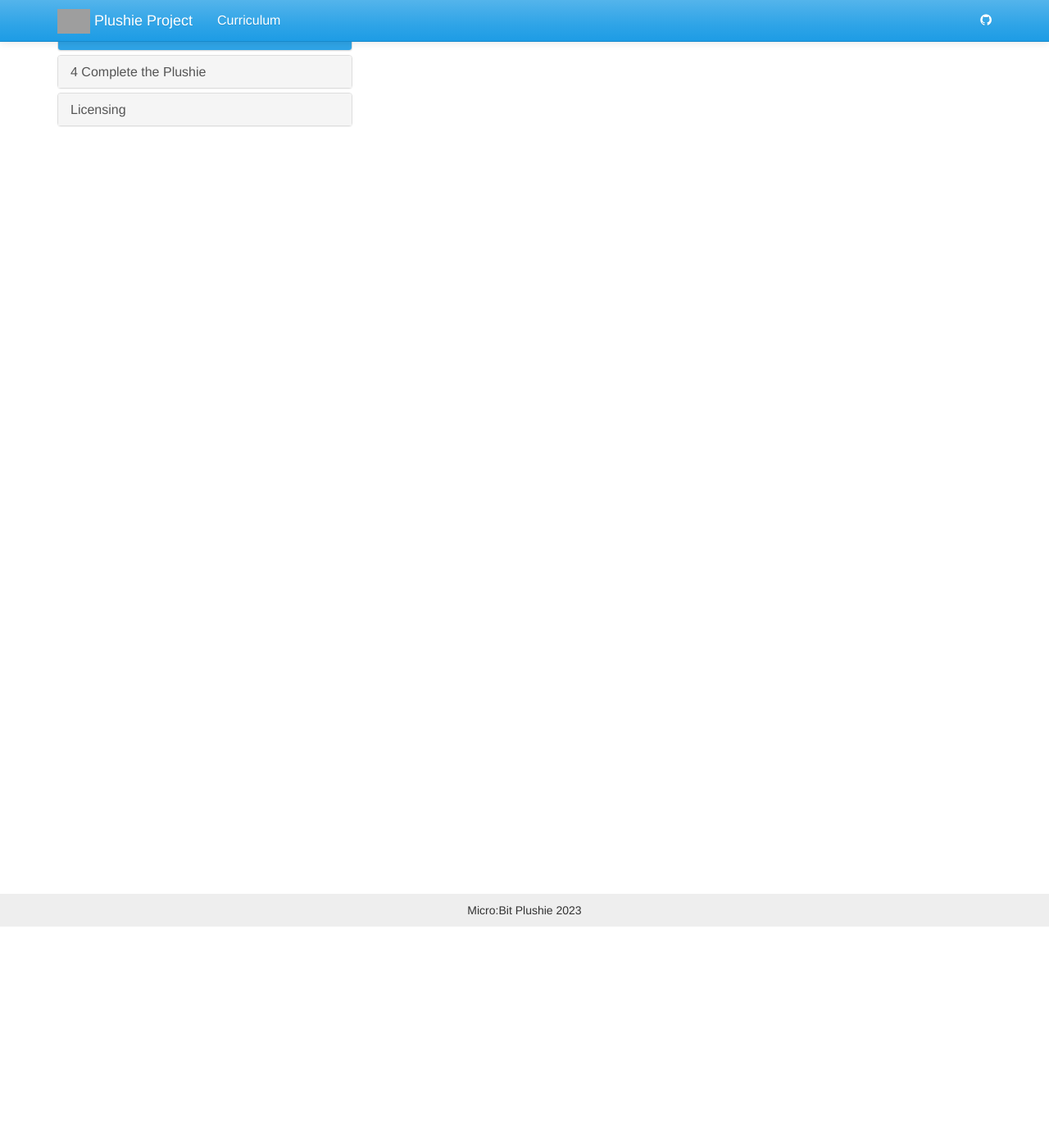
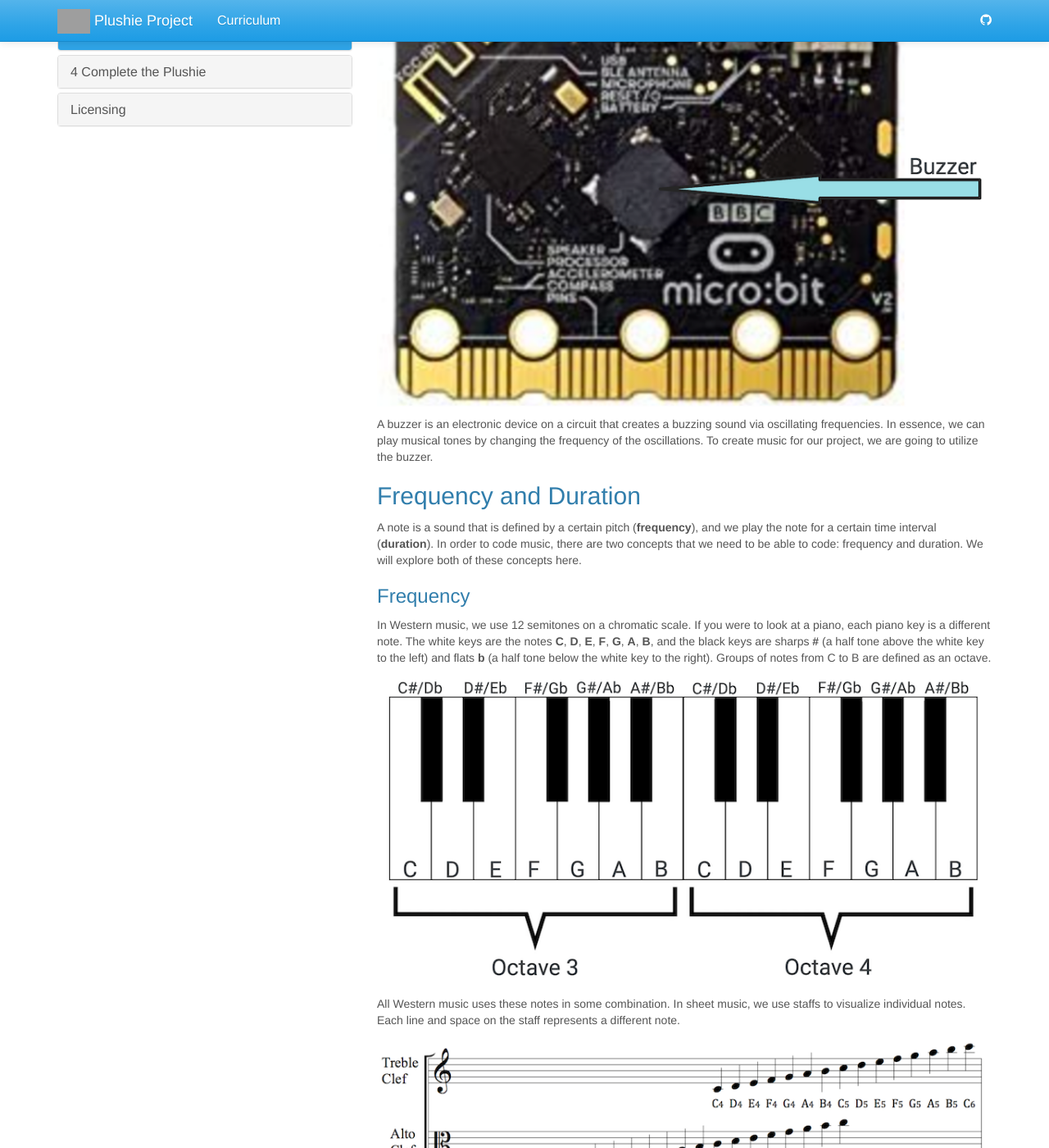
Before and after one commit to jake-chipps/plushie, a Jekyll site: the page built from _docs/lessons/3-1.md, in a window 1280 px wide and 1400 px high, scrolled down 270 px. Shown: the whole window at 82% size. Built offline with Jekyll 4.4.1, drawn with Linux system fonts in a browser that asks for light colours; some of the changed text lies outside the part shown; grey boxes are pictures that could not be loaded.

Commit message:
Add content

```diff
--- a/_docs/lessons/3-1.md
+++ b/_docs/lessons/3-1.md
@@ -2,4 +2,34 @@
 title: Program the Music
 permalink: /docs/3-1/
 ---
-## Overview
+## Buzzer
+There is a **buzzer** on the back of the Micro:Bit.
+
+![buzzer](../images/buzzer.png)
+
+A buzzer is an electronic device on a circuit that creates a buzzing sound via oscillating frequencies. In essence, we can play musical tones by changing the frequency of the oscillations. To create music for our project, we are going to utilize the buzzer.
+
+## Frequency and Duration
+A note is a sound that is defined by a certain pitch (**frequency**), and we play the note for a certain time interval (**duration**). In order to code music, there are two concepts that we need to be able to code: frequency and duration. We will explore both of these concepts here.
+
+### Frequency
+In Western music, we use 12 semitones on a chromatic scale. If you were to look at a piano, each piano key is a different note. The white keys are the notes **C**, **D**, **E**, **F**, **G**, **A**, **B**, and the black keys are sharps **#** (a half tone above the white key to the left) and flats **b** (a half tone below the white key to the right). Groups of notes from C to B are defined as an octave.
+
+[![piano keys with notes](../images/piano.png)](https://pixabay.com/vectors/piano-keys-octave-music-keyboard-307653/)
+
+All Western music uses these notes in some combination. In sheet music, we use staffs to visualize individual notes. Each line and space on the staff represents a different note.
+
+[![clef diagram](../images/clef-diagram.png)](https://en.m.wikiversity.org/wiki/File:Clef_Diagram.png)
+
+Let's turn to durations so that we can start looking at how to read music.
+
+### Duration
+In sheet music, we have symbols that represent how long to play each note. We represent note lengths in terms of **whole**, **half**, **quarter**, and **eighth** notes.
+
+[![note durations](../images/durations.png)](https://commons.wikimedia.org/wiki/File:Divisive_rhythm.png)
+
+A whole note is sustained for the longest amount of time. There are two half notes for every whole note. There are two quarter notes for every half note, and there are 2 eighth notes for every quarter note. In other words, if a whole note is worth 800 milliseconds, then a half note would be 400 milliseconds, a quarter note would be 200 milliseconds, and an eighth note would be 100 milliseconds.
+
+For example, if we wanted to play The Alphabet Song, stopping at P, then the list of notes with their durations might look like this:
+
+![alphabet song](../images/alphabet-song.png)
```
Also changed, not shown: _docs/lessons/3-0.md (+6 -9 lines), _docs/images/alphabet-song.png (added), _docs/images/buzzer.png (added), _docs/images/clef-diagram.png (added), _docs/images/durations.png (added), _docs/images/piano.png (added), 3 other files.
